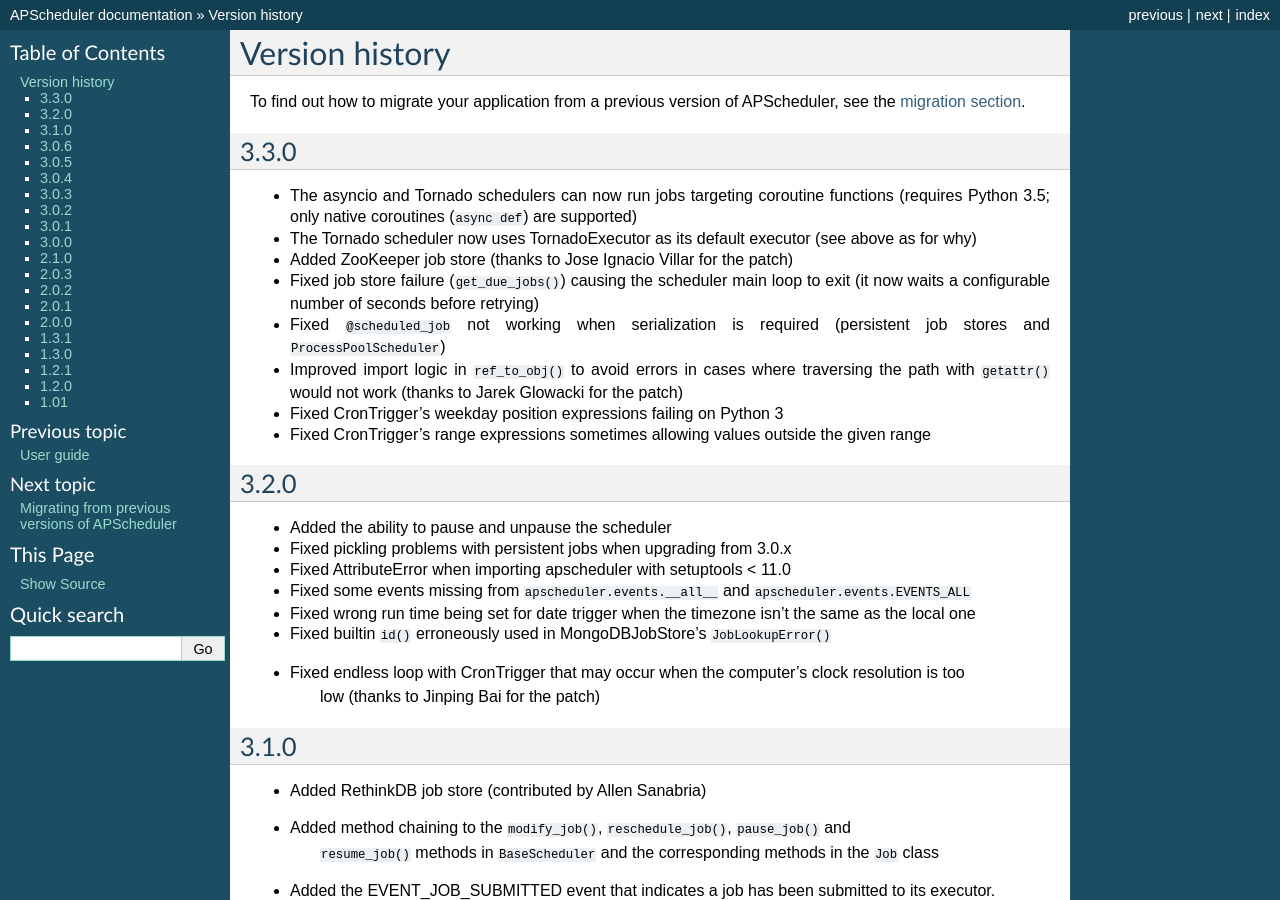
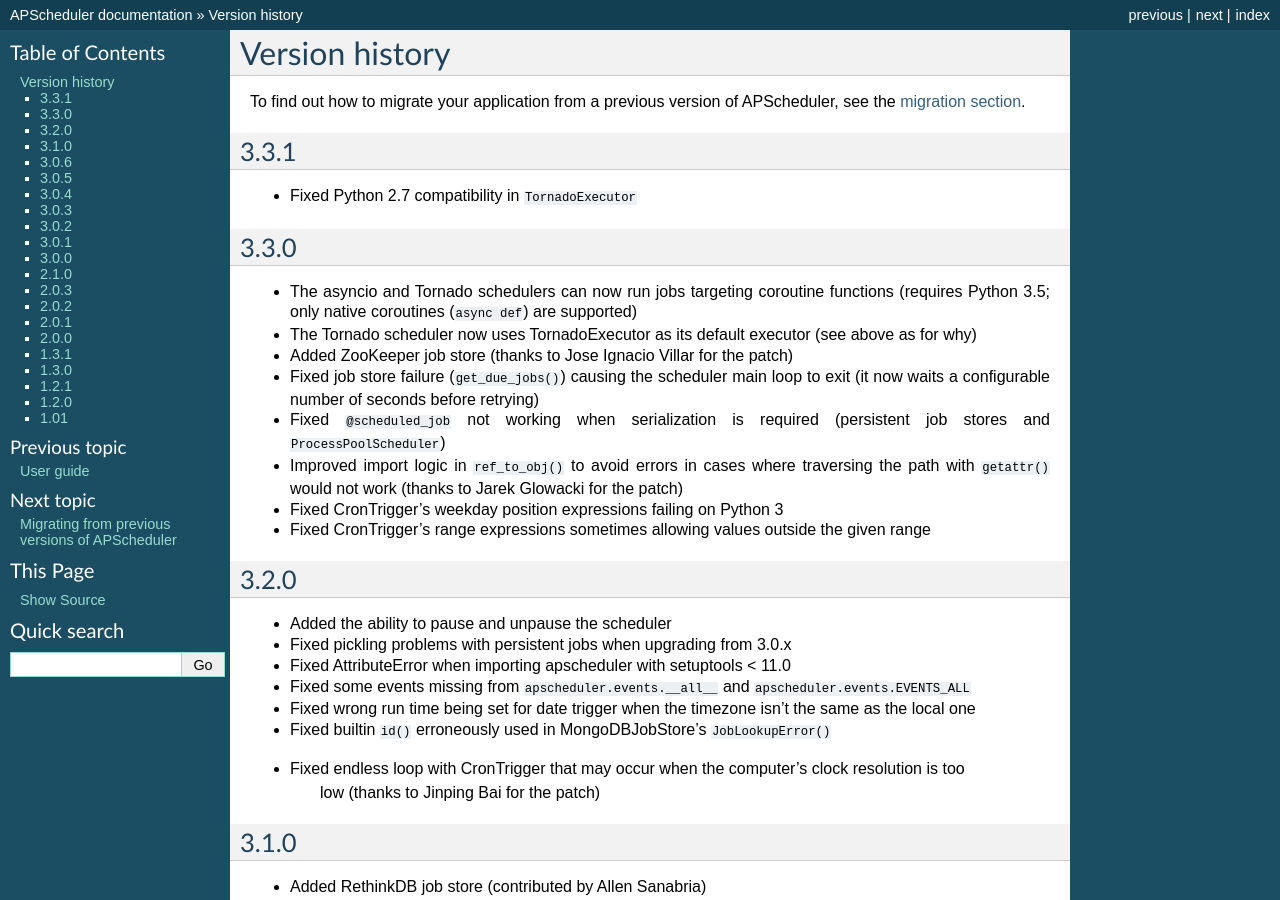
Before and after one commit to agronholm/apscheduler, a Sphinx documentation site: the page built from docs/versionhistory.rst, in a window 1280 px wide and 900 px high. Built offline with Sphinx 7.4.7, drawn with Linux system fonts in a browser that asks for light colours.

Commit message:
Updated version history

```diff
--- a/docs/versionhistory.rst
+++ b/docs/versionhistory.rst
@@ -3,6 +3,12 @@
 
 To find out how to migrate your application from a previous version of
 APScheduler, see the :doc:`migration section <migration>`.
+
+3.3.1
+-----
+
+* Fixed Python 2.7 compatibility in ``TornadoExecutor``
+
 
 3.3.0
 -----
```
